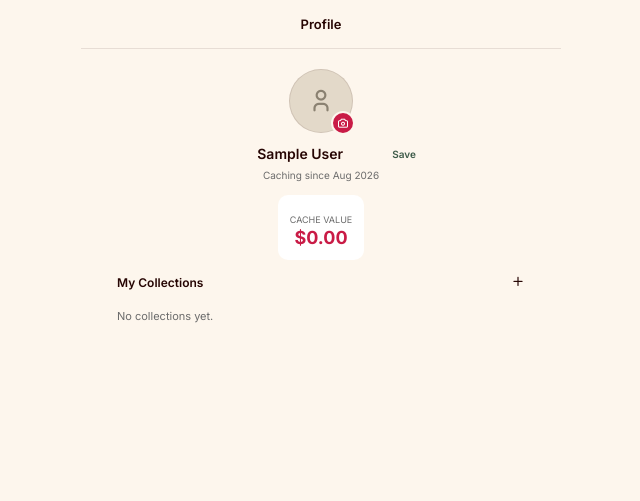
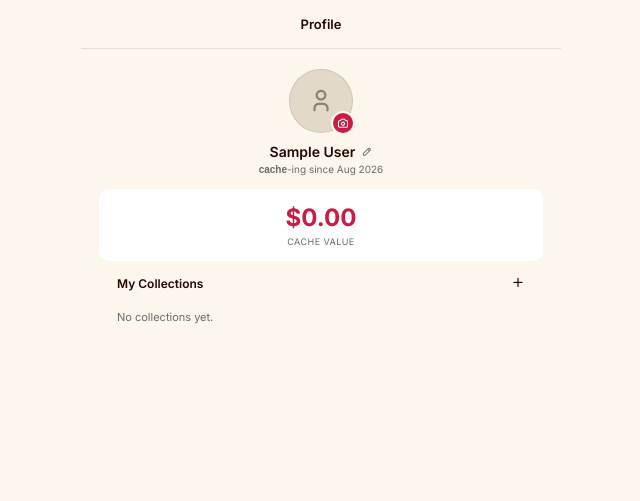
Before and after one commit to hollenbachgina-byte/cache, a Flask app: page /profile in a window 1280 px wide. Shown: the top 501 px of the page, without its empty margins (319-959 px from the left). Run offline with Flask 3, Linux system fonts and the light colour scheme; the visitor is signed in with stand-in values (Sample User, id 1); data that the repository does not hold is empty; some libraries are stand-ins or nearby versions; some web fonts are replaced.

Commit message:
Rework Profile screen: name placement, copy, cache value card
Feedback round 1, item 2:
- Name is now static centered text by default, with a small quiet
  pencil icon as the edit entry point (tapping it reveals the input +
  Save, rather than always showing an editable field beside a Save
  button off to the side).
- "Caching since" -> "cache-ing since [Month Year]" with wordmark-
  weight treatment on "cache". Kept it lowercase rather than the
  feedback's literal "Cache-ing" — Section 7's standing rule is that
  the brand name is always lowercase, in the wordmark AND any
  body-text mention, with no stated exception for this kind of
  compound usage.
- Cache value card: was double-inset (its own 18px margin stacked on
  top of profile-body's 18px padding), which is why it read as a
  small boxed-in element rather than matching other content blocks'
  width — removed the redundant margin. Number now renders first
  (large, cherry) with the "CACHE VALUE" label below it, flipped from
  label-above-number.

Verified via curl: name display/edit toggle markup renders correctly,
name update still persists correctly through the restructure, cache
value shows amount-then-label in the DOM.

```diff
--- a/app/static/css/tokens.css
+++ b/app/static/css/tokens.css
@@ -855,15 +855,40 @@ textarea.field-input {
   color: #fff;
 }
 
+.profile-name-display {
+  display: flex;
+  align-items: center;
+  justify-content: center;
+  gap: 6px;
+  width: 100%;
+}
+
+.profile-name-text {
+  font-size: 14px;
+  font-weight: 600;
+}
+
+.profile-name-edit-icon {
+  background: none;
+  border: none;
+  color: var(--color-muted);
+  font-size: 11px;
+  cursor: pointer;
+  padding: 0;
+  line-height: 1;
+}
+
 .profile-name-form {
   display: flex;
   align-items: center;
+  justify-content: center;
   gap: 6px;
-  margin-bottom: 2px;
+  width: 100%;
 }
 
 .profile-name-input {
   border: none;
+  border-bottom: 1px solid var(--color-secondary);
   background: none;
   font-size: 14px;
   font-weight: 600;
@@ -876,7 +901,6 @@ textarea.field-input {
 
 .profile-name-input:focus {
   outline: none;
-  border-bottom: 1px solid var(--color-secondary);
 }
 
 .profile-name-save {
@@ -889,6 +913,11 @@ textarea.field-input {
   font-family: var(--font-body);
 }
 
+.wordmark-inline {
+  font-family: var(--font-wordmark);
+  font-weight: 900;
+}
+
 .profile-caching-since {
   font-size: 10px;
   color: var(--color-muted);
@@ -896,20 +925,24 @@ textarea.field-input {
 }
 
 .cache-value-card {
-  margin: 14px 18px;
+  width: 100%;
+  margin: 14px 0;
   background: #fff;
   border-radius: 10px;
-  padding: 12px;
+  padding: 14px;
   text-align: center;
 }
 
 .cache-value-card span {
+  display: block;
   font-size: 9px;
   color: var(--color-muted);
+  letter-spacing: 0.05em;
+  margin-top: 4px;
 }
 
-.cache-value-card div {
-  font-size: 18px;
+.cache-value-amount {
+  font-size: 24px;
   font-weight: 700;
   color: var(--color-primary);
 }
--- a/app/templates/profile/profile.html
+++ b/app/templates/profile/profile.html
@@ -23,15 +23,21 @@
     </form>
   </div>
 
-  <form method="post" action="{{ url_for('profile.update_name') }}" class="profile-name-form">
-    <input type="text" name="name" class="profile-name-input" value="{{ current_user.name or '' }}" placeholder="Add your name">
+  <div class="profile-name-display" data-name-display>
+    <span class="profile-name-text">{{ current_user.name or "Add your name" }}</span>
+    <button type="button" class="profile-name-edit-icon" data-toggle-name-edit aria-label="Edit name">
+      <i class="ti ti-pencil"></i>
+    </button>
+  </div>
+  <form method="post" action="{{ url_for('profile.update_name') }}" class="profile-name-form" data-name-edit-form style="display:none;">
+    <input type="text" name="name" class="profile-name-input" value="{{ current_user.name or '' }}" placeholder="Add your name" autofocus>
     <button type="submit" class="profile-name-save">Save</button>
   </form>
-  <p class="profile-caching-since">Caching since {{ current_user.created_at.strftime('%b %Y') }}</p>
+  <p class="profile-caching-since"><span class="wordmark-inline">cache</span>-ing since {{ current_user.created_at.strftime('%b %Y') }}</p>
 
   <div class="cache-value-card">
+    <div class="cache-value-amount">${{ '{:,.2f}'.format(cache_value) }}</div>
     <span>CACHE VALUE</span>
-    <div>${{ '{:,.2f}'.format(cache_value) }}</div>
   </div>
 
   <div class="collections-section">
@@ -74,6 +80,17 @@
         panel.classList.toggle("open");
       });
     }
+
+    var nameDisplay = document.querySelector("[data-name-display]");
+    var nameEditToggle = document.querySelector("[data-toggle-name-edit]");
+    var nameEditForm = document.querySelector("[data-name-edit-form]");
+    if (nameEditToggle && nameDisplay && nameEditForm) {
+      nameEditToggle.addEventListener("click", function () {
+        nameDisplay.style.display = "none";
+        nameEditForm.style.display = "flex";
+        nameEditForm.querySelector("input").focus();
+      });
+    }
   });
 </script>
 {% endblock %}
```
